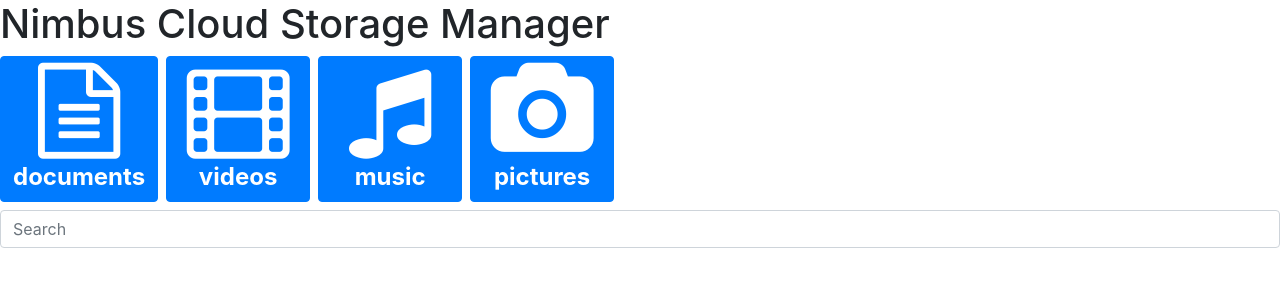
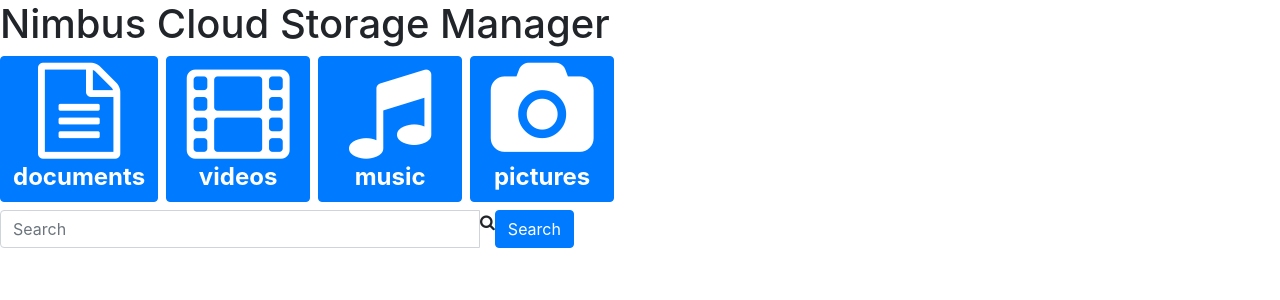
Before and after one commit to hleong25/nimbus-frontend-ng2, an Angular app: page / in a window 1280 px wide. Shown: the top 300 px of the page. Built offline with nearby package versions, Linux system fonts and the light colour scheme.

Commit message:
add style to search box

```diff
--- a/src/app/search-box/search-box.component.html
+++ b/src/app/search-box/search-box.component.html
@@ -1,3 +1,9 @@
-<div id="search">
-  <input type="text" class="search-query form-control" placeholder="Search" />
+<div id="search" class="">
+  <form class="form-search form-inline">
+    <div class="input-group">
+      <input type="text" class="search-query form-control" placeholder="Search" />
+      <div class="input-group-addon"><i class="fa fa-search" aria-hidden="true"></i></div>
+    </div>
+    <button type="submit" class="btn btn-primary">Search</button>
+  </form>
 </div>
--- a/src/app/search-box/search-box.component.scss
+++ b/src/app/search-box/search-box.component.scss
@@ -0,0 +1,5 @@
+#search {
+    .search-query {
+        width: 30em;
+    }
+}
--- a/src/styles.scss
+++ b/src/styles.scss
@@ -1 +1,4 @@
 /* You can add global styles to this file, and also import other style files */
+.debug {
+    outline: 1px solid red;
+}
```
